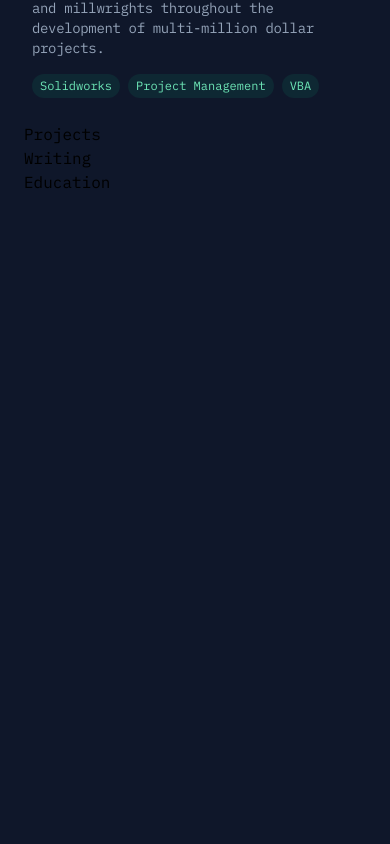
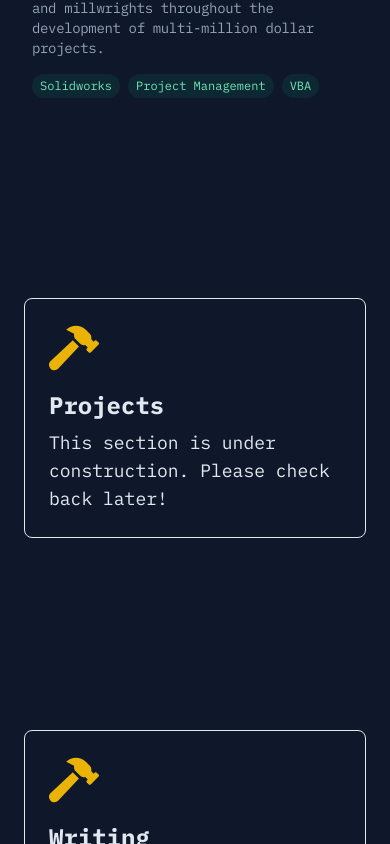
Before and after one commit to R-Ram95/web-portfolio, a React (Vite) app: page / in a window 390 px wide. Shown: the part 1640-2484 px from the top of the page. Before the commit the page ends 1882 px from the top, so only its background shows below. Built offline with nearby package versions, Linux system fonts and the light colour scheme.

Commit message:
add under construction

```diff
--- a/src/components/right-panel/RightPanel.tsx
+++ b/src/components/right-panel/RightPanel.tsx
@@ -1,23 +1,24 @@
 import AboutMe from "../../sections/about-me";
 import Experience from "../../sections/experience";
+import UnderConstruction from "../under-construction/UnderConstruction";
 
 const RightPanel = () => {
   return (
-    <div className="lg:top-0 lg:max-h-screen lg:py-24 overflow-scroll">
+    <div className="lg:top-0 lg:max-h-screen lg:py-24 overflow-y-scroll">
       <div id="about-me">
         <AboutMe />
       </div>
       <div className="mt-48" id="experience">
         <Experience />
       </div>
-      <div id="projects">
-        <h1>Projects</h1>
+      <div className="mt-48" id="projects">
+        <UnderConstruction title="Projects" />
       </div>
-      <div id="writing">
-        <h1>Writing</h1>
+      <div className="mt-48" id="writing">
+        <UnderConstruction title="Writing" />
       </div>
-      <div id="education-x-certifications">
-        <h1>Education</h1>
+      <div className="mt-48" id="education-x-certifications">
+        <UnderConstruction title="Education" />
       </div>
     </div>
   );
--- /dev/null
+++ b/src/components/under-construction/UnderConstruction.tsx
@@ -0,0 +1,17 @@
+import { FaHammer } from "react-icons/fa"; // Importing a hammer icon from react-icons
+
+const UnderConstruction = ({ title }: { title: string }) => {
+  return (
+    <div className="flex flex-col border  justify-center rounded-lg p-6">
+      <div className="mb-4">
+        <FaHammer size={50} className="text-yellow-500" />
+      </div>
+      <h2 className="text-2xl text-slate-200 font-bold mb-2">{title}</h2>
+      <p className="text-lg text-slate-200">
+        This section is under construction. Please check back later!
+      </p>
+    </div>
+  );
+};
+
+export default UnderConstruction;
```
